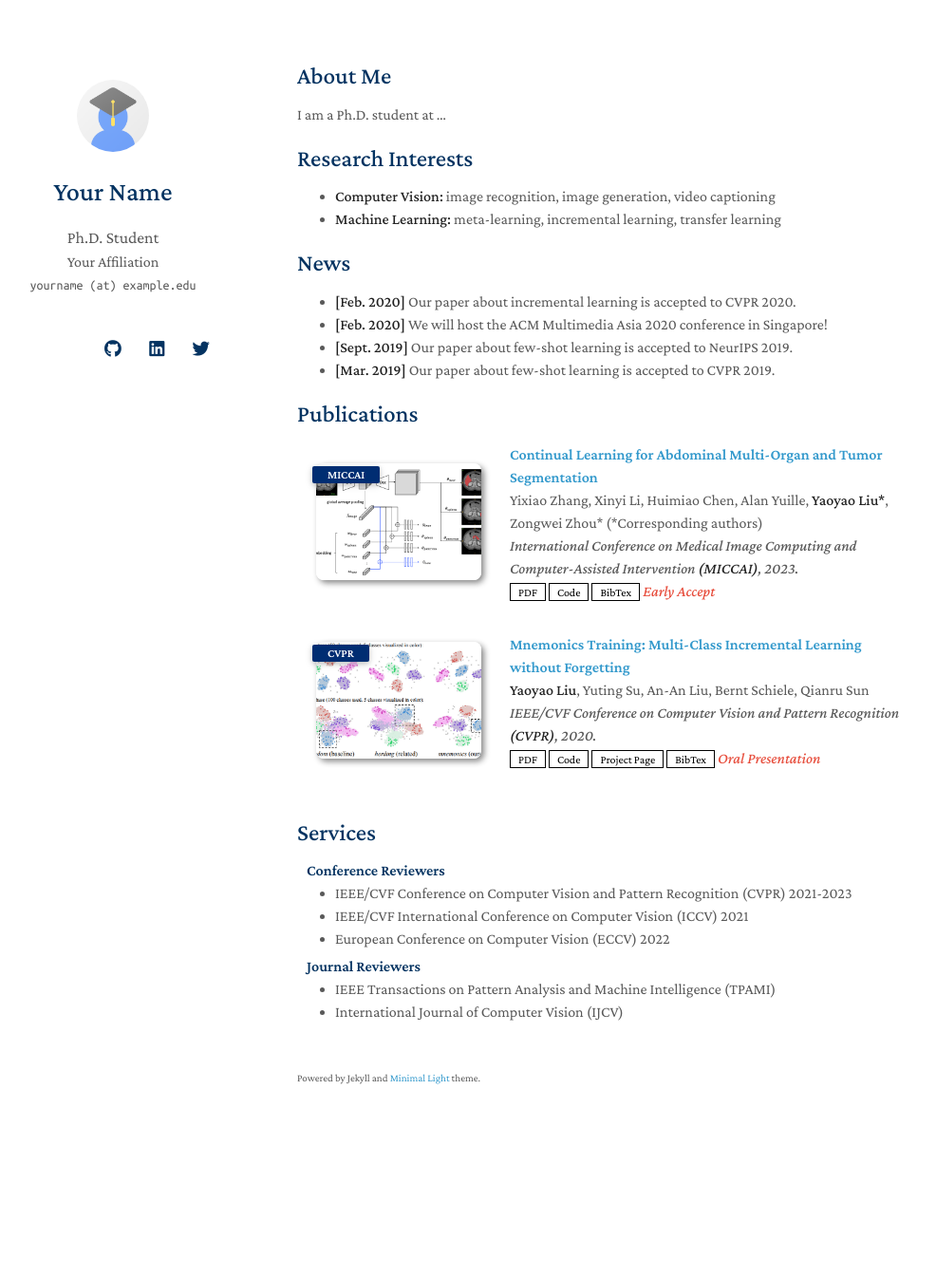
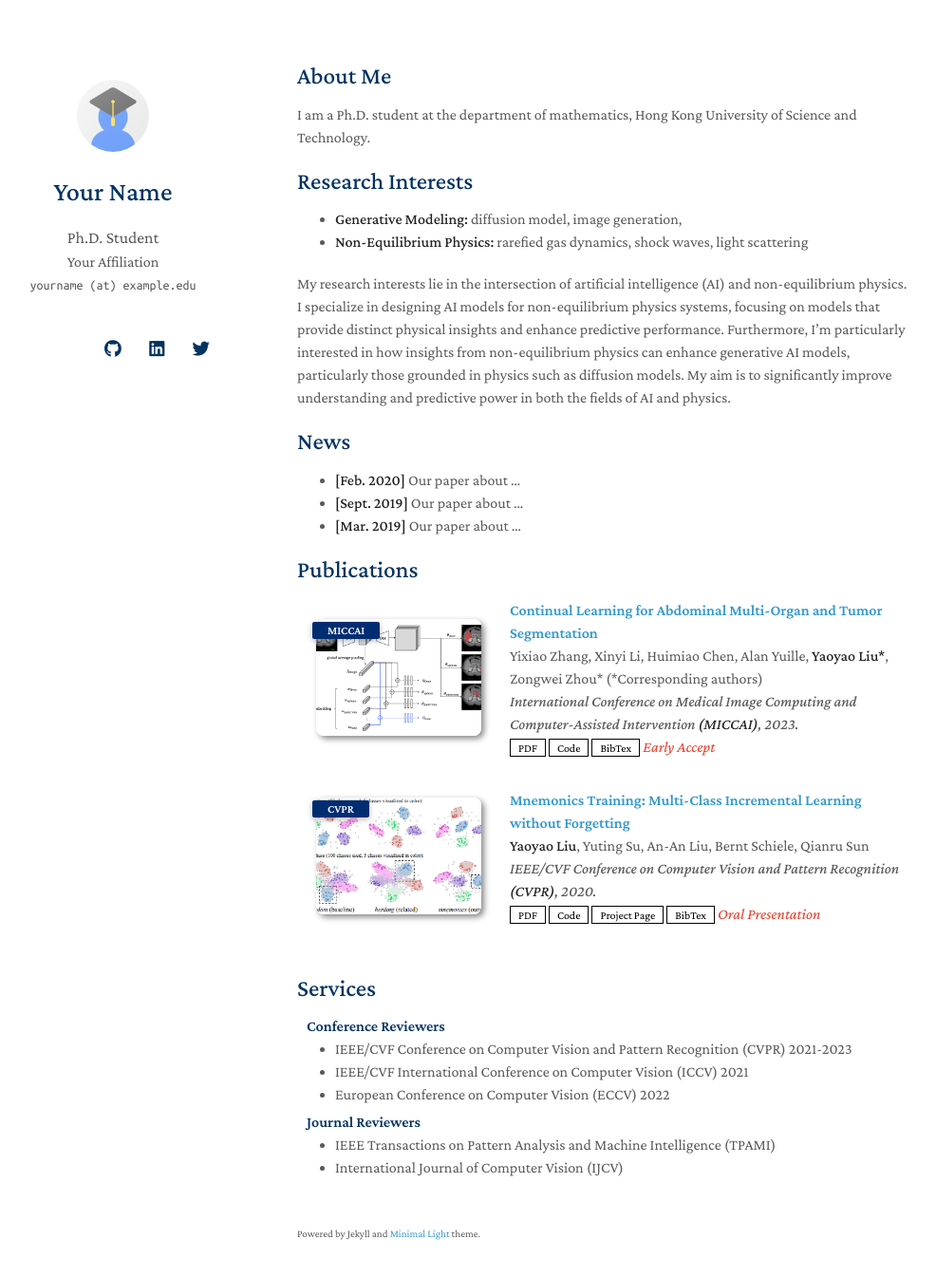
Before and after one commit to charrywhite/charrywhite.github.io, a Jekyll site: the page built from index.md, in a window 1280 px wide and 1380 px high. Shown: the top 1345 px of the window at 95% size, without its empty margins (157-1143 px from the left). Built offline with Jekyll 4.4.1, drawn with Linux system fonts in a browser that asks for light colours; nearby versions of some CDN libraries; a style sheet for code colours, icons or effects is not loaded; our own code applies the rules of GitHub Pages for plain Markdown files.

Commit message:
Update index.md

```diff
--- a/index.md
+++ b/index.md
@@ -4,19 +4,20 @@ layout: homepage
 
 ## About Me
 
-I am a Ph.D. student at ...
+I am a Ph.D. student at the department of mathematics, Hong Kong University of Science and Technology.
 
 ## Research Interests
 
-- **Computer Vision:** image recognition, image generation, video captioning
-- **Machine Learning:** meta-learning, incremental learning, transfer learning
+- **Generative Modeling:** diffusion model, image generation,
+- **Non-Equilibrium Physics:** rarefied gas dynamics, shock waves, light scattering
+
+My research interests lie in the intersection of artificial intelligence (AI) and non-equilibrium physics. I specialize in designing AI models for non-equilibrium physics systems, focusing on models that provide distinct physical insights and enhance predictive performance. Furthermore, I'm particularly interested in how insights from non-equilibrium physics can enhance generative AI models, particularly those grounded in physics such as diffusion models. My aim is to significantly improve understanding and predictive power in both the fields of AI and physics.
 
 ## News
 
-- **[Feb. 2020]** Our paper about incremental learning is accepted to CVPR 2020.
-- **[Feb. 2020]** We will host the ACM Multimedia Asia 2020 conference in Singapore!
-- **[Sept. 2019]** Our paper about few-shot learning is accepted to NeurIPS 2019.
-- **[Mar. 2019]** Our paper about few-shot learning is accepted to CVPR 2019.
+- **[Feb. 2020]** Our paper about ...
+- **[Sept. 2019]** Our paper about ...
+- **[Mar. 2019]** Our paper about ...
 
 {% include_relative _includes/publications.md %}
 
```
